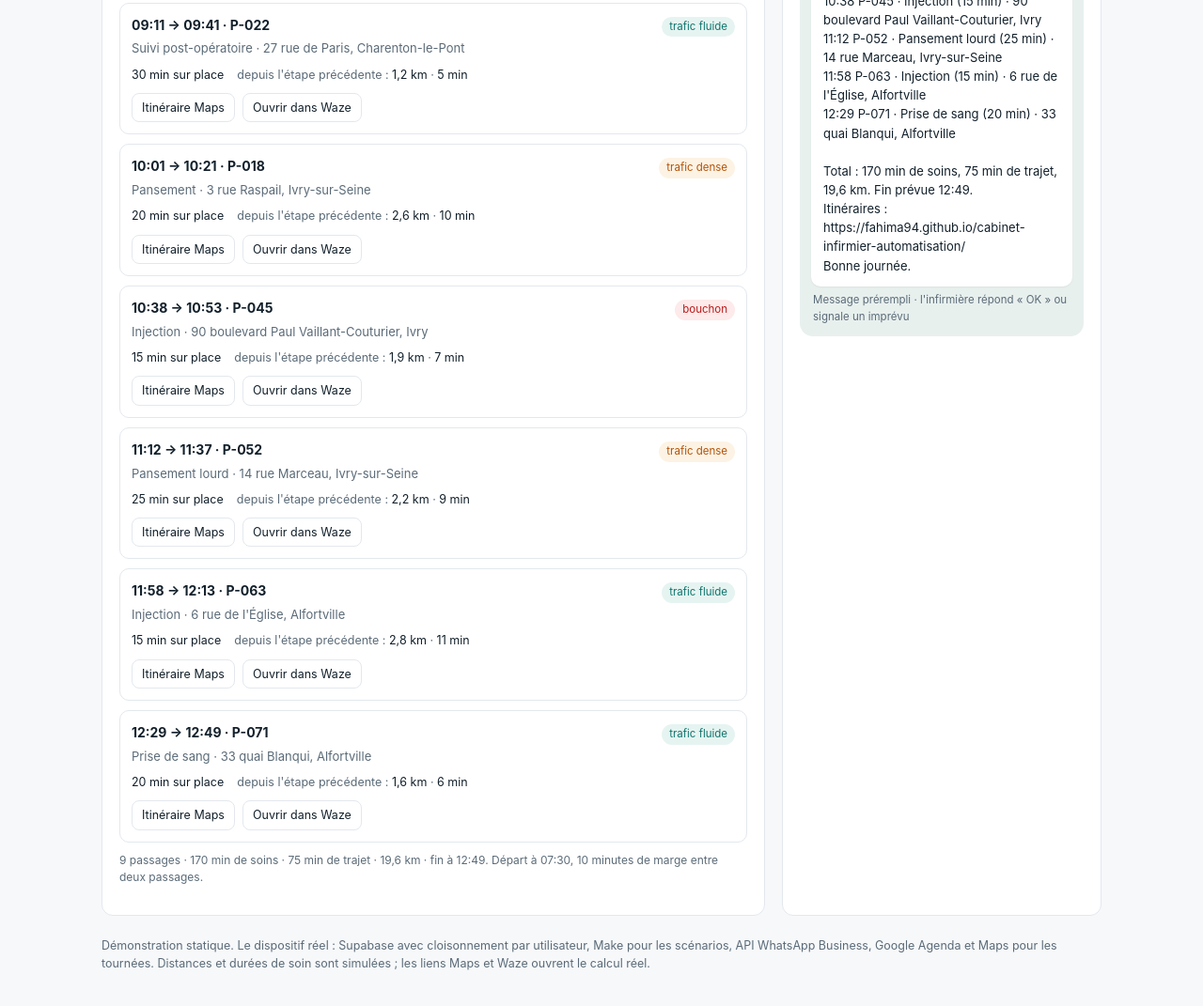
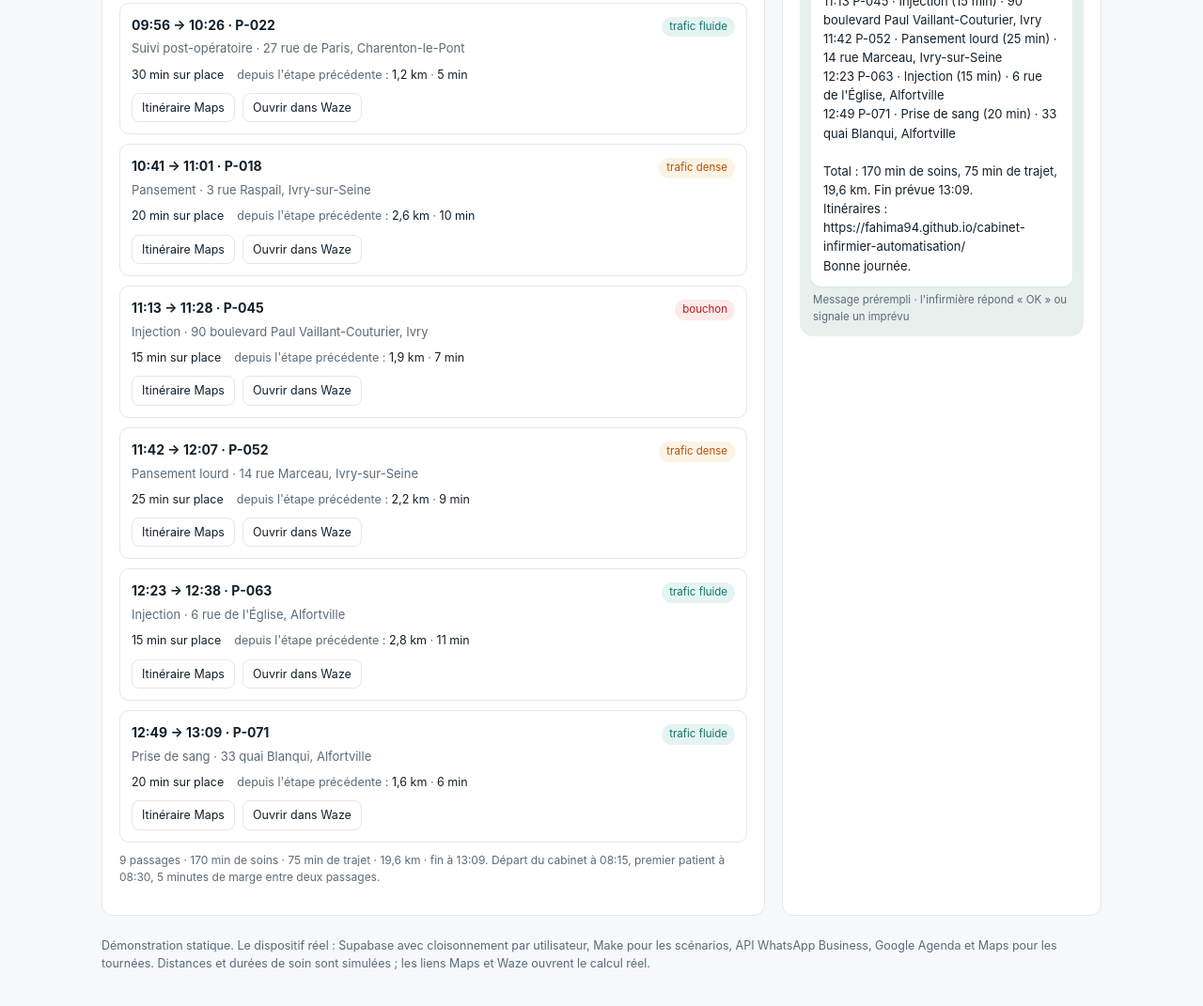
Before and after one commit to Fahima94/cabinet-infirmier-automatisation, a plain HTML site: page docs/index.html in a window 1280 px wide. Shown: the part 833-1904 px from the top of the page at 94% size. Drawn offline with Linux system fonts and the light colour scheme.

Commit message:
Premier patient à 08:30, marge de 5 minutes

```diff
--- a/docs/index.html
+++ b/docs/index.html
@@ -147,7 +147,7 @@
 <footer>Démonstration statique. Le dispositif réel : Supabase avec cloisonnement par utilisateur, Make pour les scénarios, API WhatsApp Business, Google Agenda et Maps pour les tournées. Distances et durées de soin sont simulées ; les liens Maps et Waze ouvrent le calcul réel.</footer>
 </main>
 <script>
-const MARGE=10;
+const MARGE=5;
 const stops=[
  {code:"P-014",soin:"Injection",dur:15,addr:"12 rue des Lilas, Ivry-sur-Seine",km:1.8,min:6,traffic:"fluide",lat:48.8135,lon:2.3885},
  {code:"P-031",soin:"Pansement",dur:20,addr:"45 avenue de Verdun, Ivry-sur-Seine",km:2.1,min:8,traffic:"fluide",lat:48.8102,lon:2.3912},
@@ -163,7 +163,7 @@ function fmt(n){return n.toFixed(1).replace('.',',')}
 function hhmm(m){return String(Math.floor(m/60)).padStart(2,'0')+":"+String(m%60).padStart(2,'0')}
 function render(){
   const box=document.getElementById('stops'); box.innerHTML='';
-  let km=0,trajet=0,soins=0,clock=7*60+30;
+  let km=0,trajet=0,soins=0,clock=8*60+30;
   const lines=["Bonjour Julie, voici ta tournée de lundi :"];
   stops.forEach(function(s,i){
     km+=s.km; trajet+=s.min;
@@ -187,7 +187,7 @@ function render(){
   document.getElementById('k2').textContent=fmt(km)+" km";
   document.getElementById('k3').textContent=trajet+" + "+soins+" min";
   document.getElementById('k4').textContent=hhmm(clock);
-  document.getElementById('totaux').textContent=stops.length+" passages · "+soins+" min de soins · "+trajet+" min de trajet · "+fmt(km)+" km · fin à "+hhmm(clock)+". Départ à 07:30, 10 minutes de marge entre deux passages.";
+  document.getElementById('totaux').textContent=stops.length+" passages · "+soins+" min de soins · "+trajet+" min de trajet · "+fmt(km)+" km · fin à "+hhmm(clock)+". Départ du cabinet à 08:15, premier patient à 08:30, 5 minutes de marge entre deux passages.";
   lines.push("");
   lines.push("Total : "+soins+" min de soins, "+trajet+" min de trajet, "+fmt(km)+" km. Fin prévue "+hhmm(clock)+".");
   lines.push("Itinéraires : https://fahima94.github.io/cabinet-infirmier-automatisation/");
```
